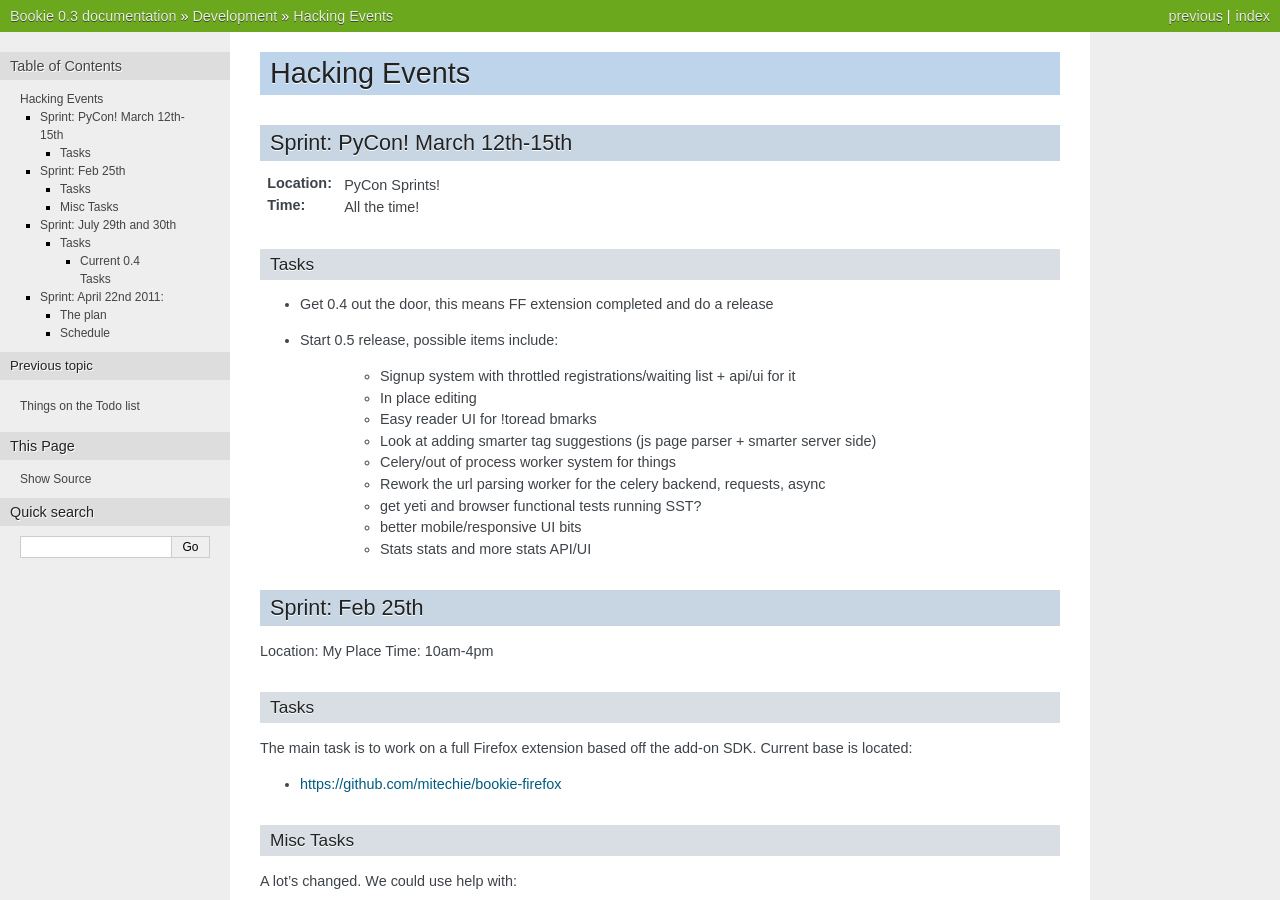
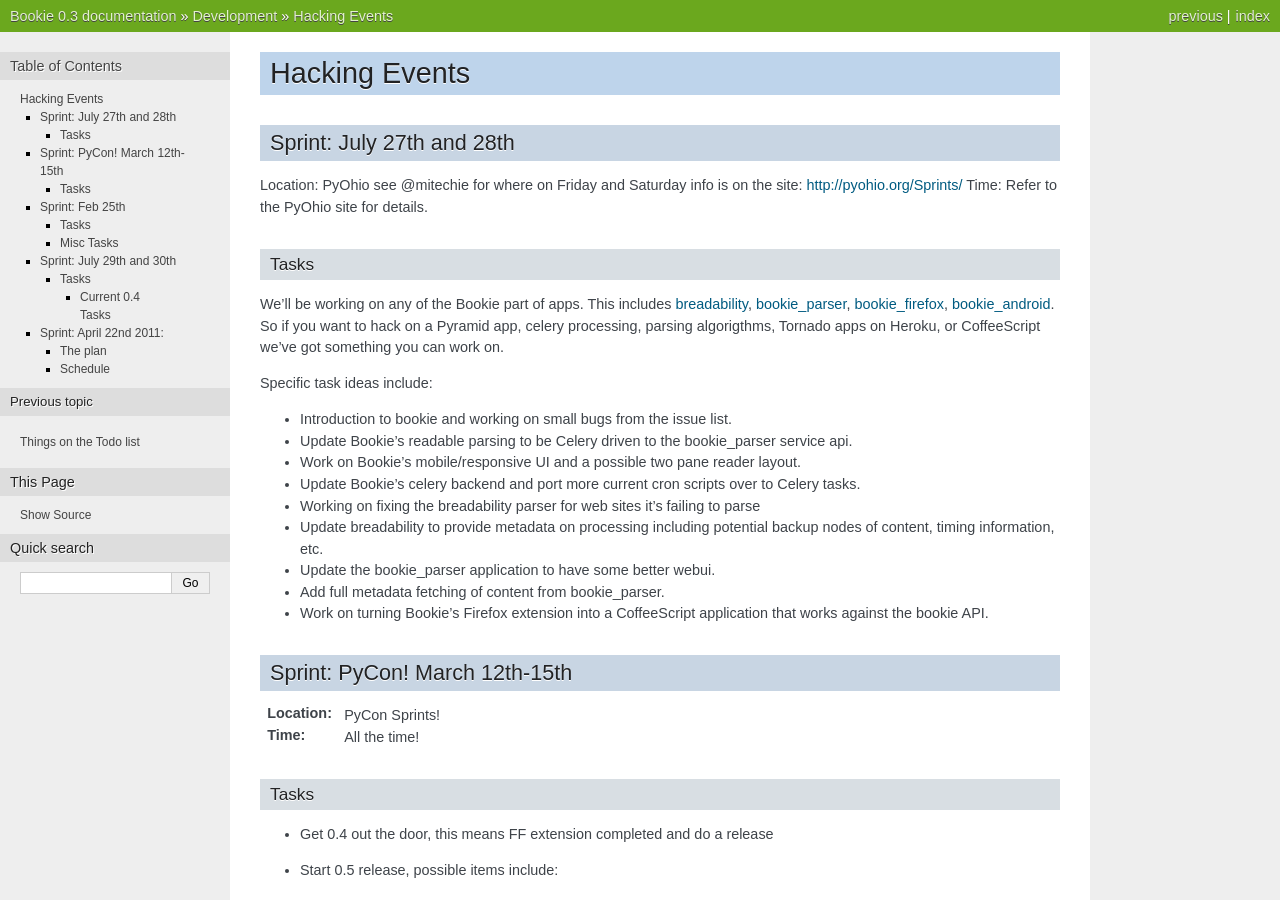
Before and after one commit to bookieio/Bookie, a Sphinx documentation site: the page built from docs/events.rst, in a window 1280 px wide and 900 px high. Built offline with Sphinx 7.4.7, drawn with Linux system fonts in a browser that asks for light colours.

Commit message:
update docs for PyOhio sprints

```diff
--- a/docs/events.rst
+++ b/docs/events.rst
@@ -1,6 +1,38 @@
 =============================
 Hacking Events
 =============================
+
+Sprint: July 27th and 28th
+----------------------------
+
+Location: PyOhio see @mitechie for where on Friday and Saturday info is on the
+site: http://pyohio.org/Sprints/
+Time: Refer to the PyOhio site for details.
+
+Tasks
+~~~~~
+We'll be working on any of the Bookie part of apps. This includes
+`breadability`_, `bookie_parser`_, `bookie_firefox`_, `bookie_android`_. So if you want to
+hack on a Pyramid app, celery processing, parsing algorigthms, Tornado apps on
+Heroku, or CoffeeScript we've got something you can work on.
+
+Specific task ideas include:
+
+- Introduction to bookie and working on small bugs from the issue list.
+- Update Bookie's readable parsing to be Celery driven to the bookie_parser
+  service api.
+- Work on Bookie's mobile/responsive UI and a possible two pane reader layout.
+- Update Bookie's celery backend and port more current cron scripts over to Celery
+  tasks.
+- Working on fixing the breadability parser for web sites it's failing to
+  parse
+- Update breadability to provide metadata on processing including potential
+  backup nodes of content, timing information, etc.
+- Update the bookie_parser application to have some better webui.
+- Add full metadata fetching of content from bookie_parser.
+- Work on turning Bookie's Firefox extension into a CoffeeScript application
+  that works against the bookie API.
+
 
 Sprint: PyCon! March 12th-15th
 --------------------------------
@@ -98,3 +130,9 @@
 ~~~~~~~~
 The doors open up at 11am and we'll have some lunch delivered around 12:30pm.
 I'll chase everyone away somewhere around 4pm.
+
+
+.. _breadability: https://github.com/mitechie/breadability
+.. _bookie_parser: https://github.com/mitechie/bookie_parser
+.. _bookie_firefox: https://github.com/mitechie/bookie-firefox
+.. _bookie_android: https://github.com/DerekV/Bookie-Android
--- a/docs/index.rst
+++ b/docs/index.rst
@@ -67,7 +67,8 @@
 Check out the events_ schedule page for some dates of sprints and hacking times
 for Bookie.
 
-Our next sprint is **TBD**
+Our next sprint is at `PyOhio`_ so come see us there. Check out the `events`_
+page for details on what we'll be hacking on!
 
 .. _events: events.html
 .. _features: features.html
```
